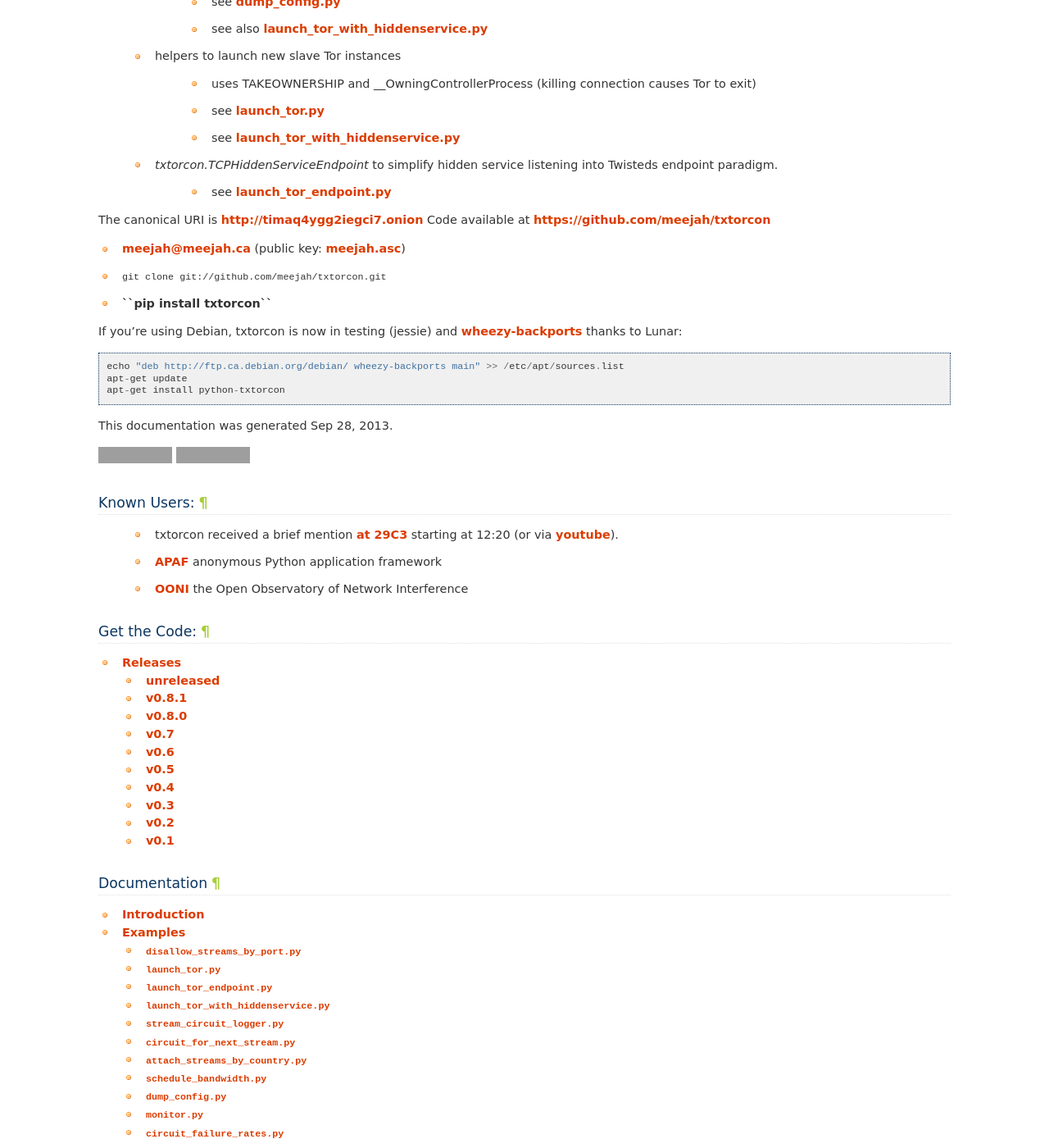
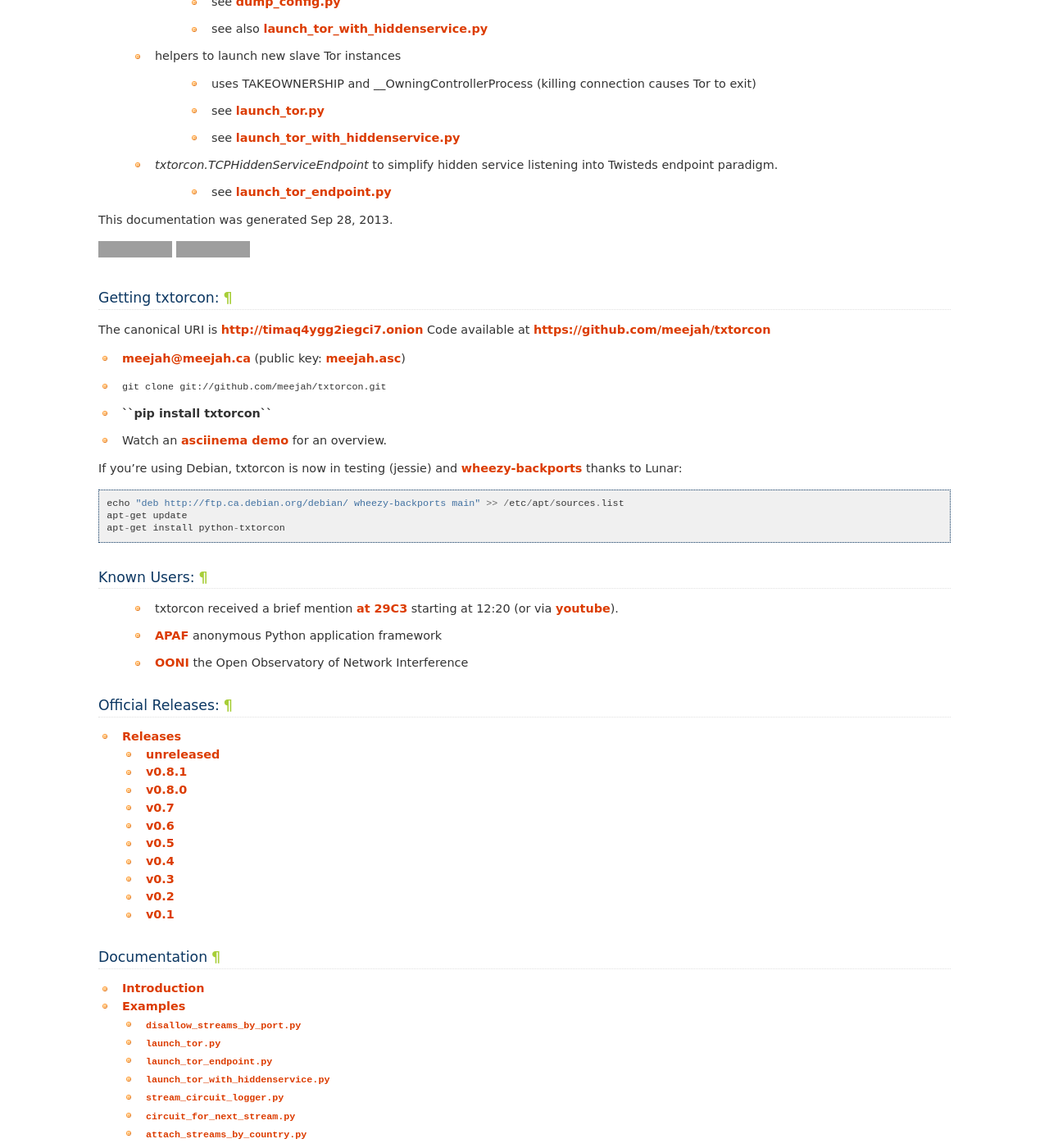
Before and after one commit to meejah/txtorcon, a Sphinx documentation site: the page built from docs/index.rst, in a window 1280 px wide and 1400 px high, scrolled down 547 px. Shown: the whole window at 82% size. Built offline with Sphinx 7.4.7, drawn with Linux system fonts in a browser that asks for light colours; grey boxes are pictures that could not be loaded.

Commit message:
move docs around a bit and add link to asciinema screen-cast

```diff
--- a/docs/index.rst
+++ b/docs/index.rst
@@ -35,12 +35,26 @@
  - `txtorcon.TCPHiddenServiceEndpoint` to simplify hidden service listening into Twisteds endpoint paradigm.
     - see :ref:`launch_tor_endpoint.py`
 
+This documentation was generated |today|.
+
+.. image:: https://travis-ci.org/meejah/txtorcon.png?branch=master
+    :target: https://www.travis-ci.org/meejah/txtorcon
+
+.. image:: https://coveralls.io/repos/meejah/txtorcon/badge.png
+    :target: https://coveralls.io/r/meejah/txtorcon
+
+
+Getting txtorcon:
+-----------------
+
 The canonical URI is http://timaq4ygg2iegci7.onion
 Code available at https://github.com/meejah/txtorcon
 
 - meejah@meejah.ca (public key: `meejah.asc <meejah.asc>`_)
 - ``git clone git://github.com/meejah/txtorcon.git``
 - **``pip install txtorcon``**
+- Watch an `asciinema demo <http://asciinema.org/a/5654>`_ for an overview.
+
 
 If you're using Debian, txtorcon is now in testing (jessie) and
 `wheezy-backports <http://packages.debian.org/source/wheezy-backports/txtorcon>`_ thanks
@@ -67,8 +73,8 @@
  - `OONI <https://ooni.torproject.org/>`_ the Open Observatory of Network Interference
 
 
-Get the Code:
--------------
+Official Releases:
+------------------
 
 .. toctree::
    :maxdepth: 2
```
Also changed, not shown: other parts of docs/index.rst (+0 -8 lines), 1 other file.
